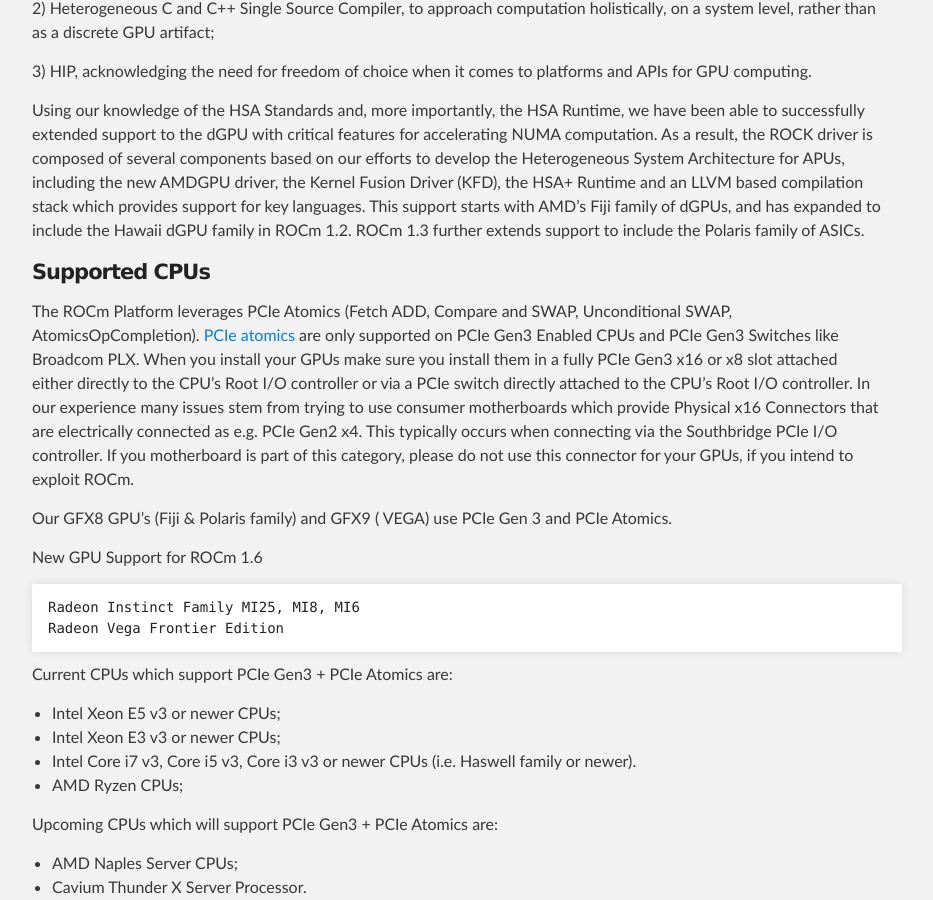
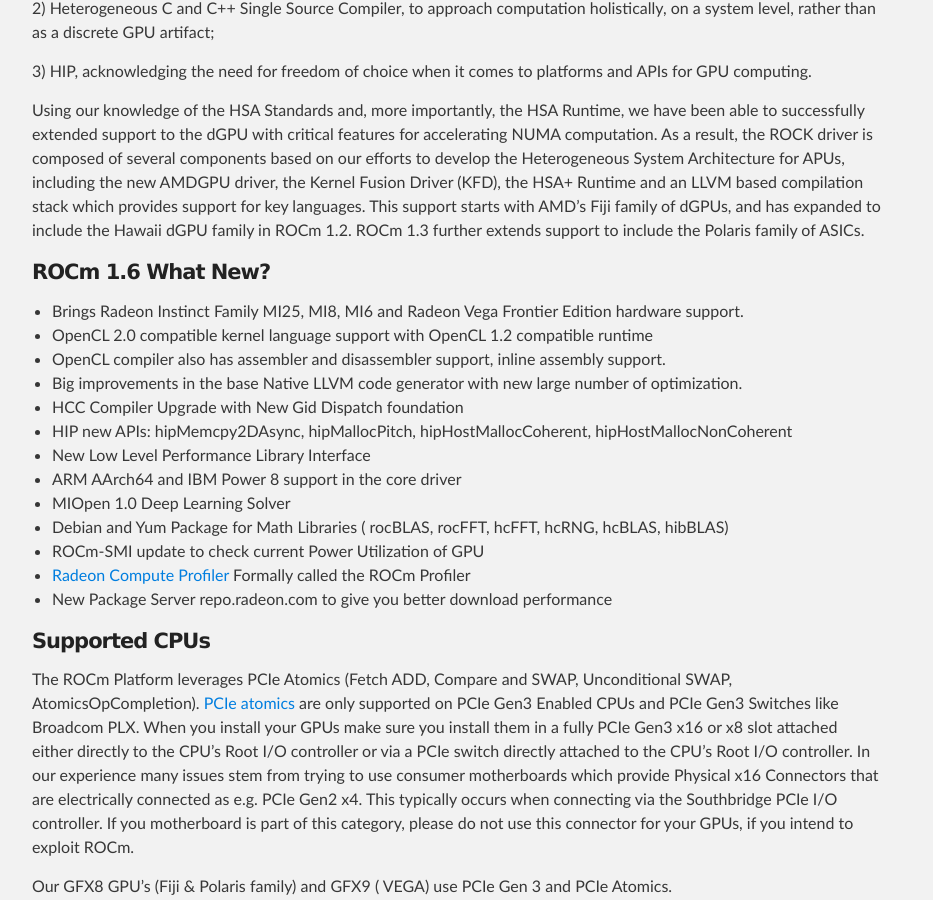
Before and after one commit to ROCm/ROCm.github.io, a Jekyll site: the page built from install.md, in a window 1280 px wide and 900 px high, scrolled down 590 px. Shown: the whole window, without its empty margins (183-1116 px from the left). Built offline with Jekyll 4.4.1, drawn with Linux system fonts in a browser that asks for light colours.

Commit message:
Update install.md

```diff
--- a/install.md
+++ b/install.md
@@ -27,6 +27,22 @@
 stack which provides support for key languages. This support starts with AMD’s
 Fiji family of dGPUs, and has expanded to include the Hawaii dGPU family in ROCm
 1.2. ROCm 1.3 further extends support to include the Polaris family of ASICs.
+
+#### ROCm 1.6 What New?
+
+* Brings Radeon Instinct Family MI25, MI8, MI6 and Radeon Vega Frontier Edition hardware support.
+* OpenCL 2.0 compatible kernel language support with OpenCL 1.2 compatible runtime
+* OpenCL compiler also has assembler and disassembler support,  inline assembly support.
+* Big improvements in the base Native LLVM code generator with new large number of optimization.
+* HCC Compiler Upgrade with New Gid Dispatch foundation
+* HIP new APIs: hipMemcpy2DAsync, hipMallocPitch, hipHostMallocCoherent, hipHostMallocNonCoherent
+* New Low Level Performance Library Interface
+* ARM AArch64 and IBM Power 8 support in the core driver
+* MIOpen 1.0 Deep Learning Solver
+* Debian and Yum Package for Math Libraries ( rocBLAS, rocFFT, hcFFT, hcRNG, hcBLAS, hibBLAS)
+* ROCm-SMI update to check current Power Utilization of GPU
+* [Radeon Compute Profiler](https://github.com/GPUOpen-Tools/RCP) Formally called the ROCm Profiler
+* New Package Server repo.radeon.com to give you better download performance
 
 #### Supported CPUs
 The ROCm Platform leverages PCIe Atomics (Fetch ADD, Compare and SWAP,
```
